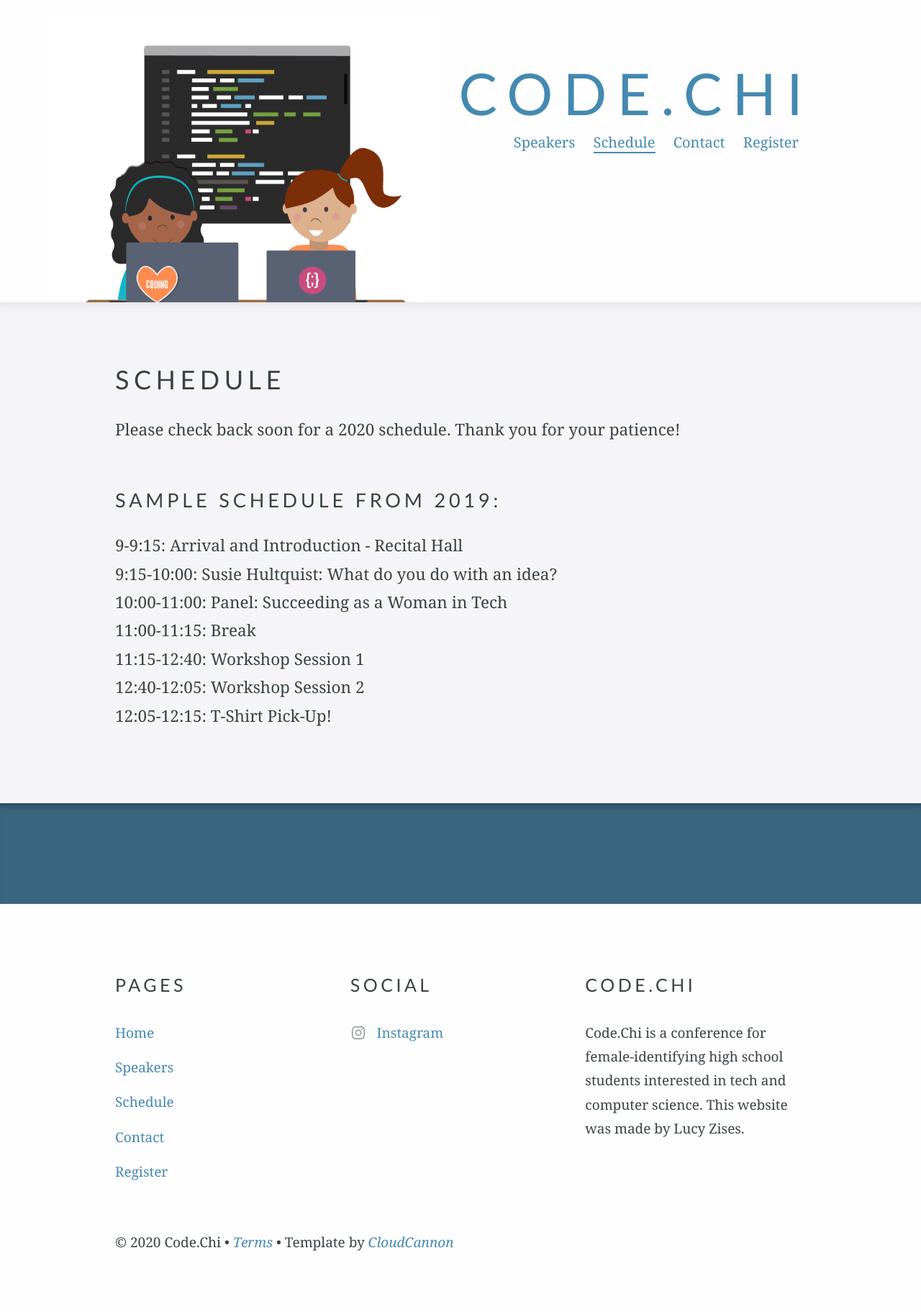
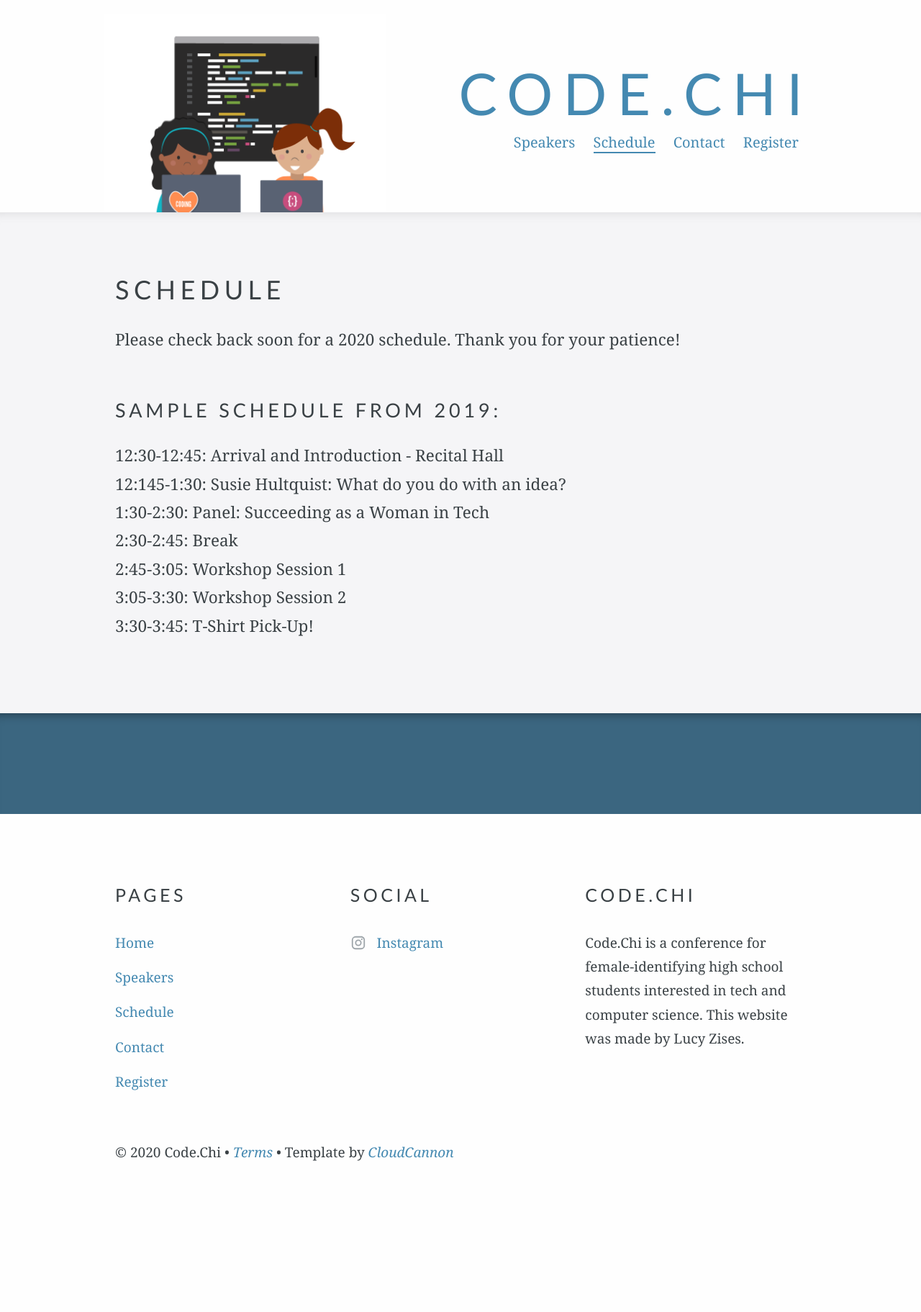
Before and after one commit to awissink/codechi, a Jekyll site: the page built from schedule.html, in a window 1280 px wide. Shown: the whole page at 72% size. Built offline with Jekyll 4.4.1, drawn with Linux system fonts in a browser that asks for light colours; some web fonts are replaced; after the commit the page ends 1698 px from its top, so only the background shows below that.

Commit message:
Few more updates

```diff
--- a/_layouts/default.html
+++ b/_layouts/default.html
@@ -48,7 +48,7 @@
 
 			<section class="quote-section">
 				<p class="container editable">
-        <link rel="icon" type="image/png" href="{{ site.baseurl }}/codechilogo.png" sizes="400x100">
+        <link rel="icon" type="image/png" href="{{ }}/codechilogo.png" sizes="400x100">
 				</p>
 			</section>
 
--- a/_sass/_layout.scss
+++ b/_sass/_layout.scss
@@ -20,7 +20,7 @@
 	background-size: cover;
 	background-repeat: no-repeat;
 	background-position: calc(50% - 40px) 175px;
-	height: 420px;
+	height: auto;
 	box-sizing: border-box;
 
 	.container {
@@ -84,7 +84,6 @@
 
 .content img {
 	max-width: 100%;
-	max-height: 100%;
 	height: auto;
 	border-radius: 2px;
 }
@@ -118,7 +117,7 @@
 	padding: 0;
 
 	#map {
-		height: 200px;
+		height: auto;
 	}
 }
 
--- a/index.html
+++ b/index.html
@@ -1,13 +1,12 @@
 ---
 title: About
-layout: default
 call_to_action: Contact
 background_image_path:
 large_header: true
 ---
 
 <div class="editable">
-  <p>Join us on <strong>February 22</strong> at Walter Payton College Prep for <strong>Code.Chi</strong>, a conference for female-identifying
+  <p>Join us on <strong>February 22</strong> from <strong>12:30-3:30</strong> at Walter Payton College Prep for <strong>Code.Chi</strong>, a conference for female-identifying
     high school students all around Chicago who are interested in pursuing a future in tech. It is a great place
     for students with shared interests to come together and meet women with a variety of backgrounds in the industry.
       The conference includes speakers from different areas of tech, a panel of women in tech, and hands-on
--- a/register/index.html
+++ b/register/index.html
@@ -10,4 +10,4 @@
 <p> Please register for Code.Chi 2020 using the form below. Thank you, and we look forward to seeing you there!
 </p>
 
-<iframe src="https://docs.google.com/forms/d/e/1FAIpQLSf1N6BaGbsoP6iGWsesYKYJFfaoC08K2MoaT8192v-axnvfjQ/viewform?embedded=true" width="640" height="972" frameborder="0" marginheight="0" marginwidth="0">Loading...</iframe>
+<iframe src="https://docs.google.com/forms/d/14PZEuUW9cxUZOUqLOJTQACKsu3ZOrhv_3ipfc8xXBKc/viewform?edit_requested=true" width="640" height="972" frameborder="0" marginheight="0" marginwidth="0">Loading...</iframe>
--- a/schedule.html
+++ b/schedule.html
@@ -12,13 +12,13 @@
 
 	<h3>Sample schedule from 2019:</h3>
 	<p>
-9-9:15: Arrival and Introduction - Recital Hall <br>
-9:15-10:00: Susie Hultquist: What do you do with an idea? <br>
-10:00-11:00: Panel: Succeeding as a Woman in Tech <br>
-11:00-11:15: Break <br>
-11:15-12:40: Workshop Session 1 <br>
-12:40-12:05: Workshop Session 2 <br>
-12:05-12:15: T-Shirt Pick-Up! <br>
+12:30-12:45: Arrival and Introduction - Recital Hall <br>
+12:145-1:30: Susie Hultquist: What do you do with an idea? <br>
+1:30-2:30: Panel: Succeeding as a Woman in Tech <br>
+2:30-2:45: Break <br>
+2:45-3:05: Workshop Session 1 <br>
+3:05-3:30: Workshop Session 2 <br>
+3:30-3:45: T-Shirt Pick-Up! <br>
 	</p>
 
 	</div>
```
Also changed, not shown: 6 other files.
